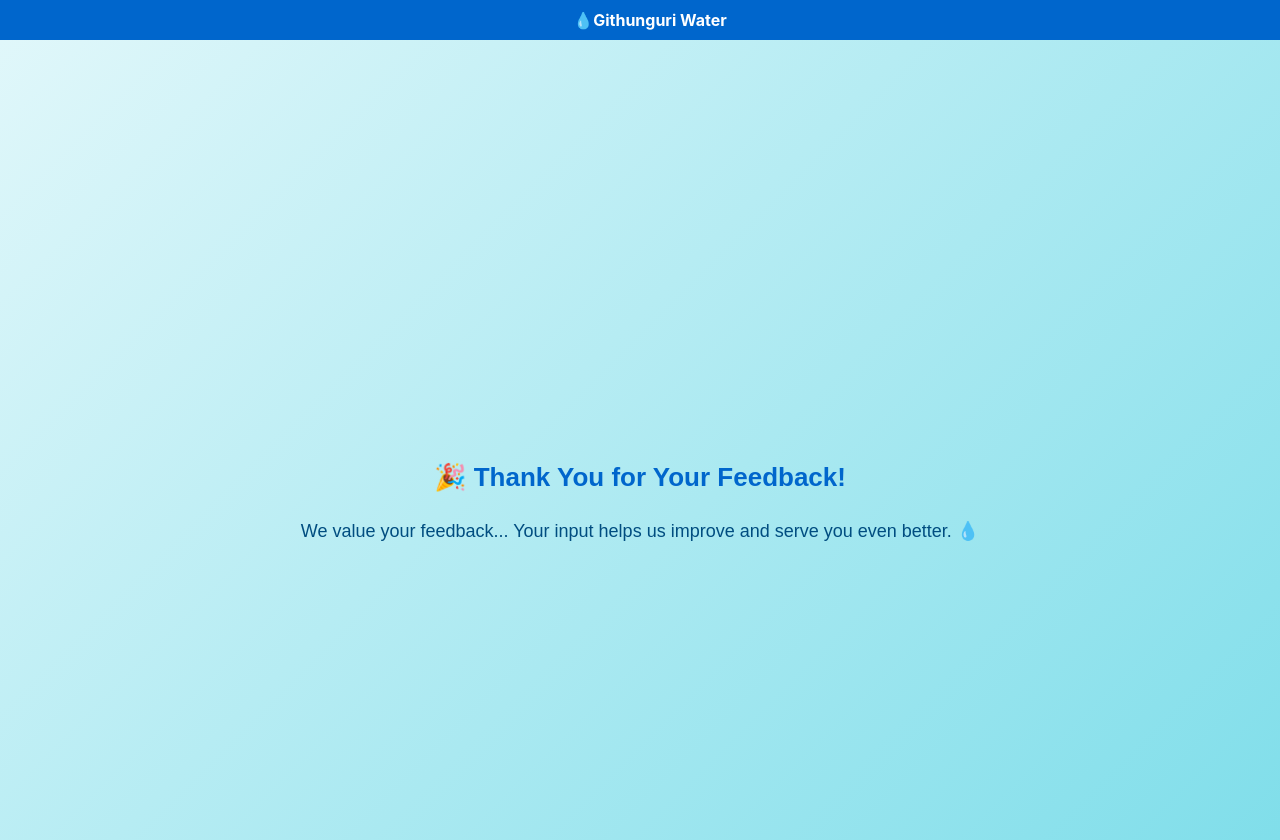
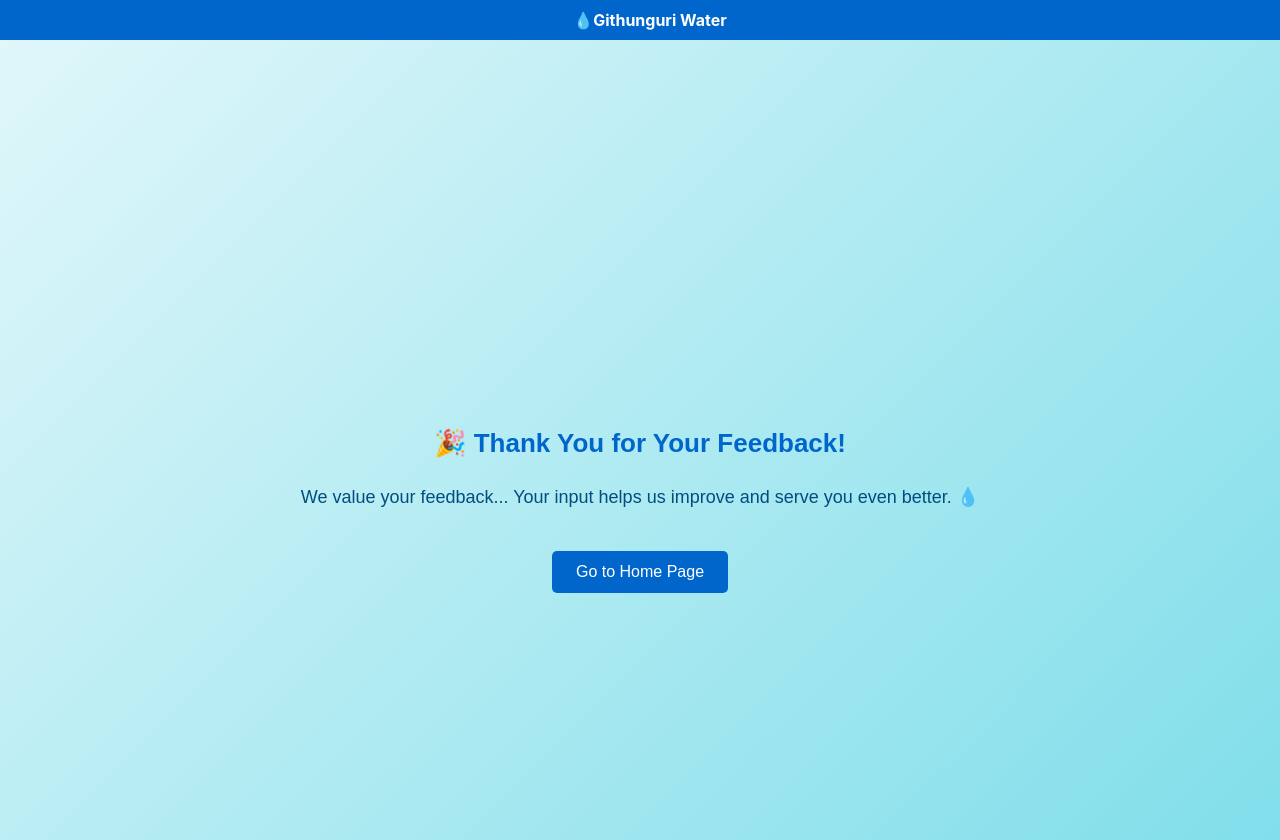
Before and after one commit to Muchai03/customerservice_frontend, a React (Create React App) app: page /thankyou in a window 1280 px wide. Built offline with nearby package versions, Linux system fonts and the light colour scheme.

Commit message:
Back to home

```diff
--- a/src/pages/Thankyou.jsx
+++ b/src/pages/Thankyou.jsx
@@ -1,14 +1,8 @@
-import React, { useEffect } from "react";
+import React from "react";
 import { useNavigate } from "react-router-dom";
 
 export default function ThankYouPage() {
   const navigate = useNavigate();
-
-  // Automatically redirect after a few seconds (optional)
-//   useEffect(() => {
-//     const timer = setTimeout(() => navigate("/"), 6000);
-//     return () => clearTimeout(timer);
-//   }, [navigate]);
 
   return (
     <div
@@ -94,6 +88,24 @@ export default function ThankYouPage() {
         Your input helps us improve and serve you even better. 💧
       </p>
 
+      {/* Go Home Button */}
+      <button
+        onClick={() => navigate("/")}
+        style={{
+          marginTop: "25px",
+          padding: "12px 24px",
+          backgroundColor: "#0066cc",
+          color: "#fff",
+          fontSize: "16px",
+          border: "none",
+          borderRadius: "5px",
+          cursor: "pointer",
+          animation: "fadeIn 4s ease-in-out",
+        }}
+      >
+        Go to Home Page
+      </button>
+
       <style>
         {`
         @keyframes fadeIn {
```
